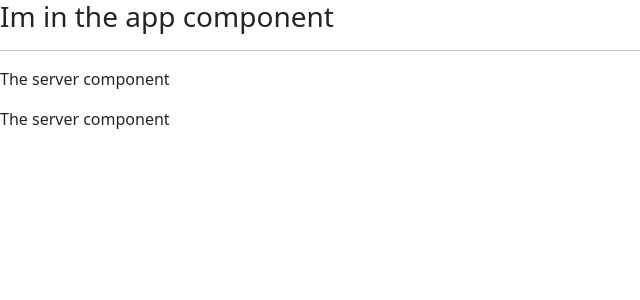
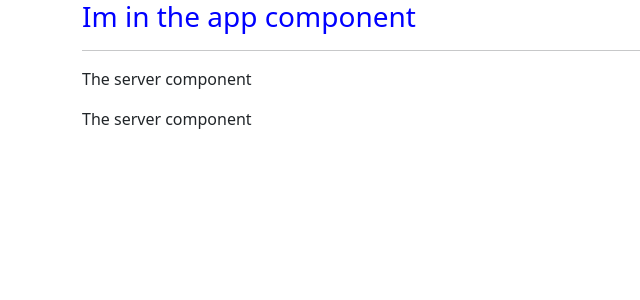
Before and after one commit to AlexGroat/learn-angular, an Angular app: page / in a window 1280 px wide. Shown: the top 300 px of the page, without its empty margins (0-640 px from the left). Built offline with nearby package versions, Linux system fonts and the light colour scheme.

Commit message:
working with component styles

```diff
--- a/src/app/app.component.css
+++ b/src/app/app.component.css
@@ -0,0 +1,3 @@
+h3 {
+    color: blue;
+}
--- a/src/app/app.component.html
+++ b/src/app/app.component.html
@@ -1,3 +1,9 @@
-<h3>Im in the app component</h3>
-<hr>
-<app-servers></app-servers>
+<div class="container">
+  <div class="row">
+    <div class="col-xs-12">
+      <h3>Im in the app component</h3>
+      <hr />
+      <app-servers></app-servers>
+    </div>
+  </div>
+</div>
--- a/src/app/app.component.ts
+++ b/src/app/app.component.ts
@@ -5,6 +5,11 @@ import { Component } from '@angular/core';
   selector: 'app-root',
   templateUrl: './app.component.html',
   styleUrls: ['./app.component.css']
+  //styles: [`
+// h3 {
+  // color: red;
+//}
+//`] can use the styles section to write css here in the component, cant combine style urls and styles, must choose one
 })
 export class AppComponent {
 
--- a/src/app/servers/servers.component.ts
+++ b/src/app/servers/servers.component.ts
@@ -2,7 +2,9 @@ import { Component, OnInit } from '@angular/core';
 
 @Component({
   selector: 'app-servers',
-  templateUrl: './servers.component.html',
+  template: `
+  <app-server></app-server>
+  <app-server></app-server>`,
   styleUrls: ['./servers.component.css']
 })
 export class ServersComponent implements OnInit {
```
